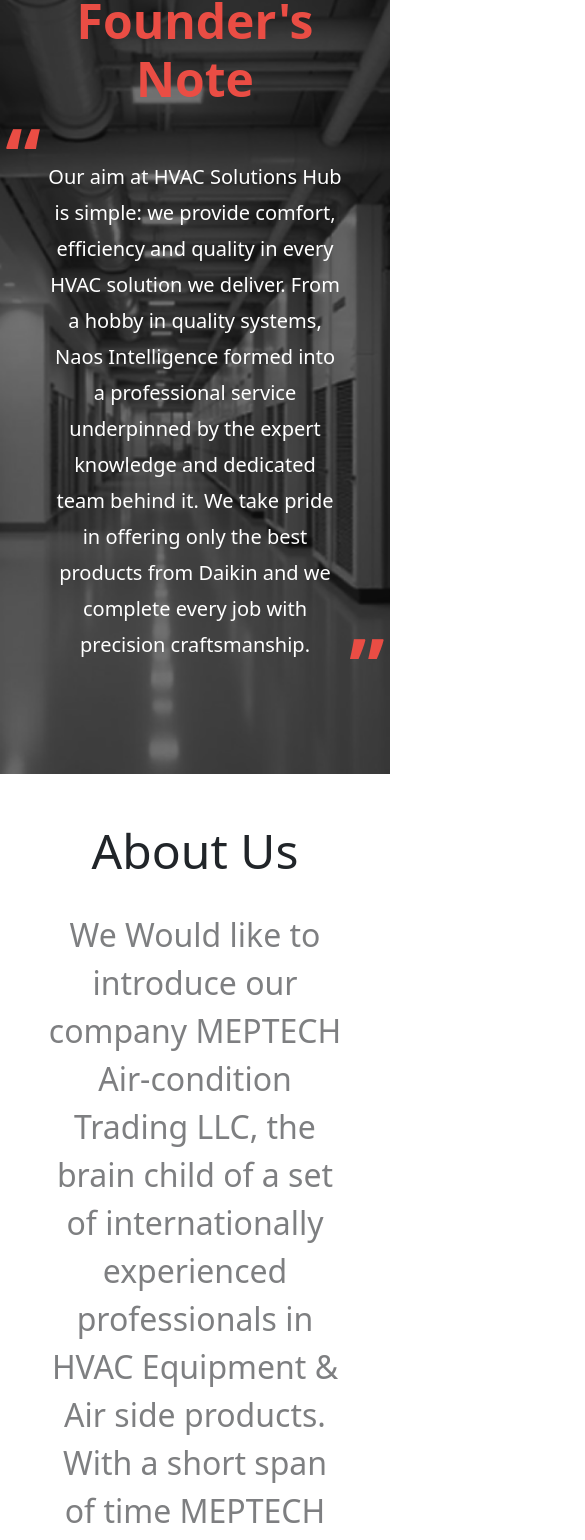
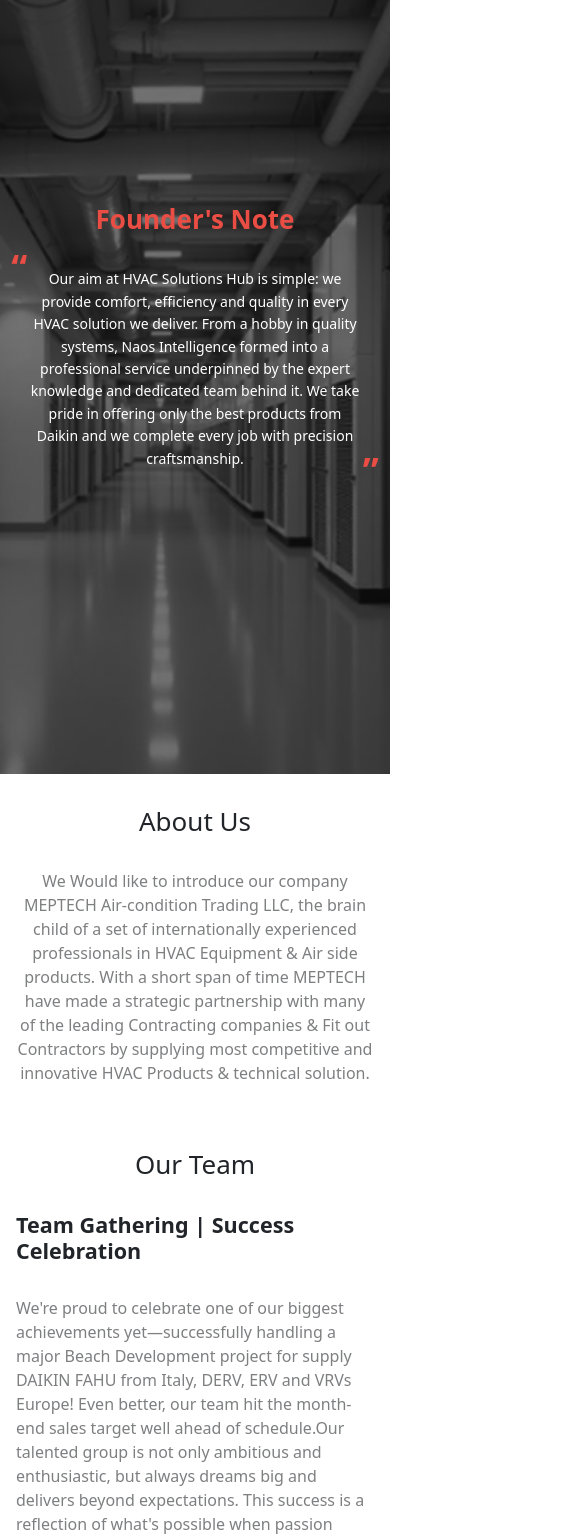
Before and after one commit to meptech308-lgtm/landing-page, an Angular app: page /about in a window 390 px wide. Shown: the part 214-1754 px from the top of the page, 585 px wide, since content can reach past the window. Built offline with nearby package versions, Linux system fonts and the light colour scheme.

Commit message:
about section

```diff
--- a/src/app/components/about/about.component.css
+++ b/src/app/components/about/about.component.css
@@ -83,3 +83,105 @@
     color: #7E7F81;
     font-size: 24px;
 }
+
+.gather img {
+    display: block;
+    max-width: 100%;
+    height: auto;
+    margin: 1rem auto;
+    border-radius: 8px;
+}
+
+@media (max-width: 1024px) {
+    .note h1 {
+        font-size: 40px;
+    }
+
+    .note p {
+        font-size: 18px;
+        padding: 1.5rem;
+    }
+
+    .us p {
+        font-size: 24px;
+    }
+
+    .heading {
+        font-size: 40px;
+    }
+
+    .team .gather p {
+        font-size: 20px;
+    }
+}
+
+/* Mobile Landscape & Small Tablets */
+@media (max-width: 768px) {
+    .note {
+        padding: 0 1rem;
+    }
+
+    .note h1 {
+        font-size: 32px;
+    }
+
+    .note p {
+        font-size: 16px;
+        line-height: 1.6;
+        padding: 1rem;
+    }
+
+    .note p::before,
+    .note p::after {
+        font-size: 50px;
+    }
+
+    .us p {
+        font-size: 20px;
+    }
+
+    .heading {
+        font-size: 32px;
+    }
+
+    .team .gather p {
+        font-size: 18px;
+    }
+}
+
+/* Mobile Portrait */
+@media (max-width: 480px) {
+    .note h1 {
+        font-size: 26px;
+    }
+
+    .note p {
+        font-size: 14px;
+        padding: 0.8rem;
+    }
+
+    .note p::before,
+    .note p::after {
+        font-size: 36px;
+    }
+
+    .us {
+        padding: 2rem 1rem;
+    }
+
+    .us p {
+        font-size: 16px;
+    }
+
+    .heading {
+        font-size: 26px;
+    }
+
+    .team {
+        padding: 2rem 1rem;
+    }
+
+    .team .gather p {
+        font-size: 16px;
+    }
+}
```
